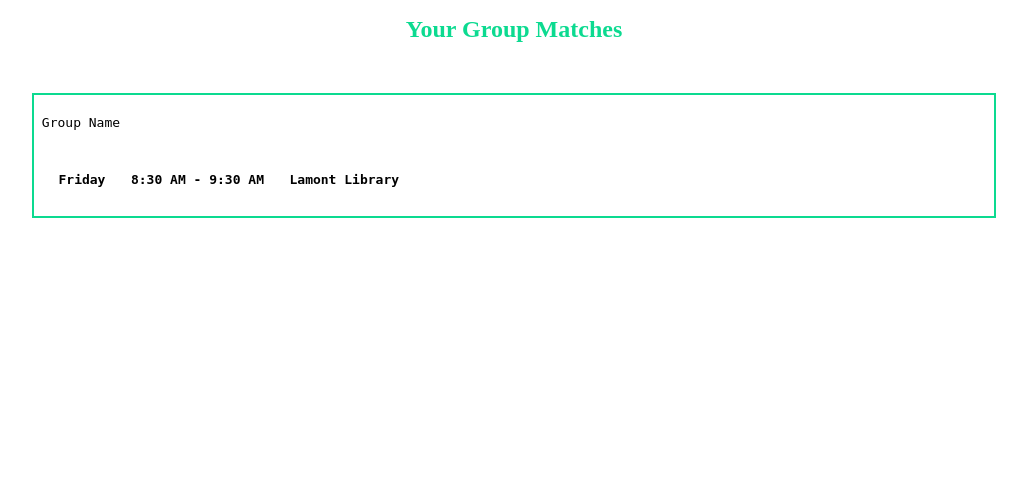
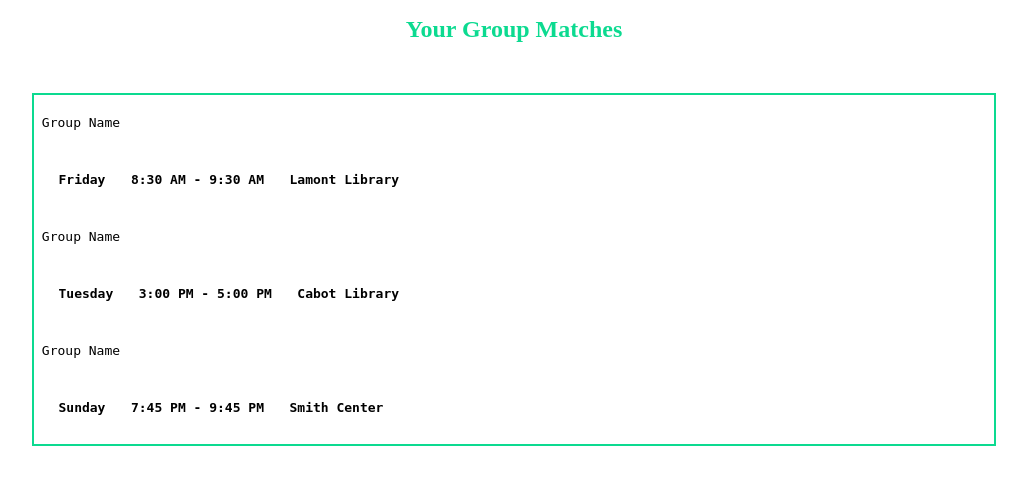
Before and after one commit to blangman/CS50-FINAL-TREES50, a Flask app: template webapp/templates/group_matches.html in a window 1280 px wide. Shown: the top 485 px of the page, without its empty margins (126-1153 px from the left). Run offline with Flask 2, Linux system fonts and the light colour scheme; the template is opened without the code that fills it, so the values that code supplies are empty.

Commit message:
more blocks

```diff
--- a/webapp/templates/group_matches.html
+++ b/webapp/templates/group_matches.html
@@ -29,5 +29,35 @@
             </tr>
         </table>
 
+        <pre> Group Name </pre>
+        <table class="center">
+            <tr>
+                <th>
+                    <pre><!--Image of that date icon-->   Tuesday</pre>
+                </th>
+                <th>
+                    <pre><!--Image of that time icon-->   3:00 PM - 5:00 PM</pre>
+                </th>
+                <th>
+                    <pre><!--Image of that location icon-->   Cabot Library</pre>
+                </th>
+            </tr>
+        </table>
+
+        <pre> Group Name </pre>
+        <table class="center">
+            <tr>
+                <th>
+                    <pre><!--Image of that date icon-->   Sunday</pre>
+                </th>
+                <th>
+                    <pre><!--Image of that time icon-->   7:45 PM - 9:45 PM</pre>
+                </th>
+                <th>
+                    <pre><!--Image of that location icon-->   Smith Center</pre>
+                </th>
+            </tr>
+        </table>
+
     </body>
 </html>
```
